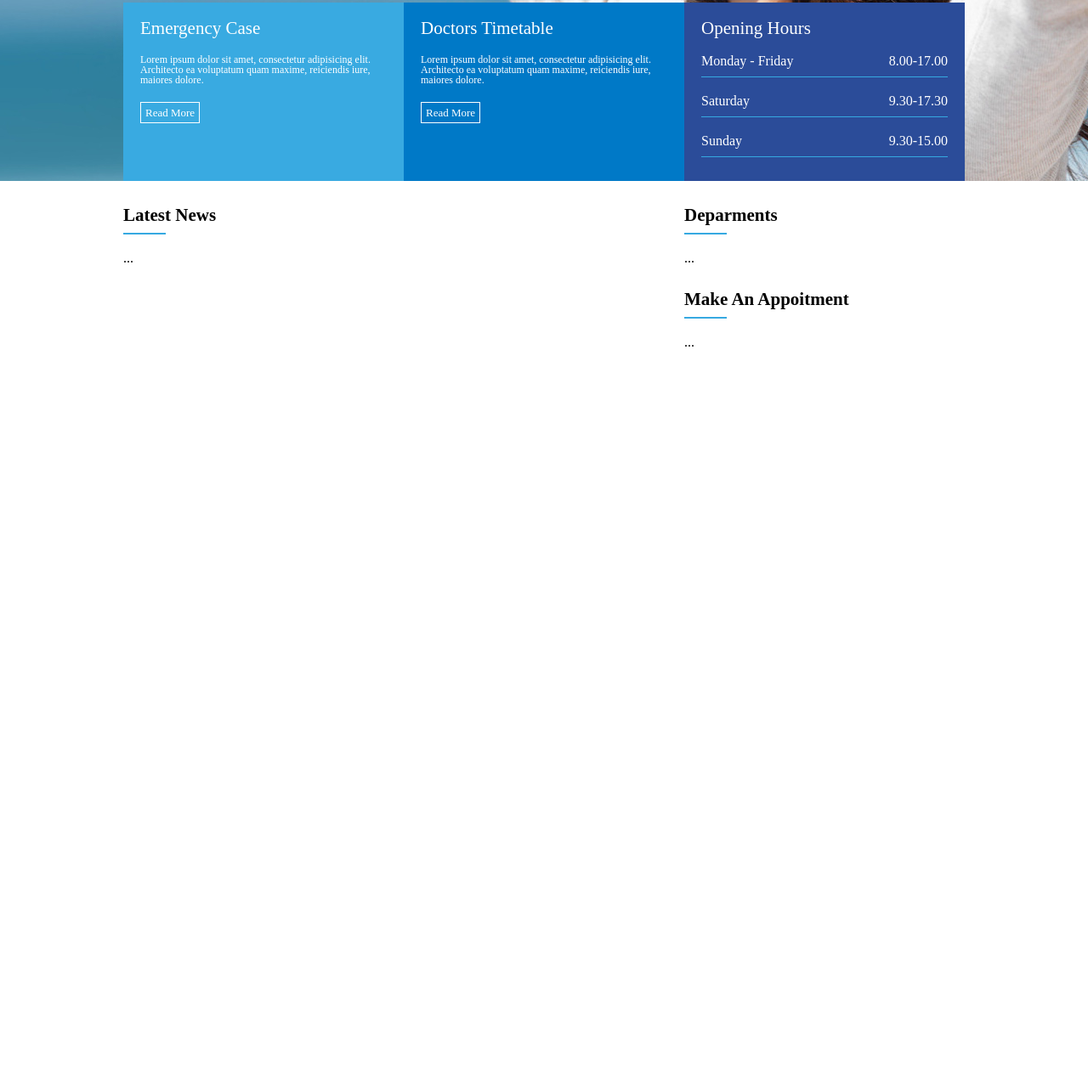
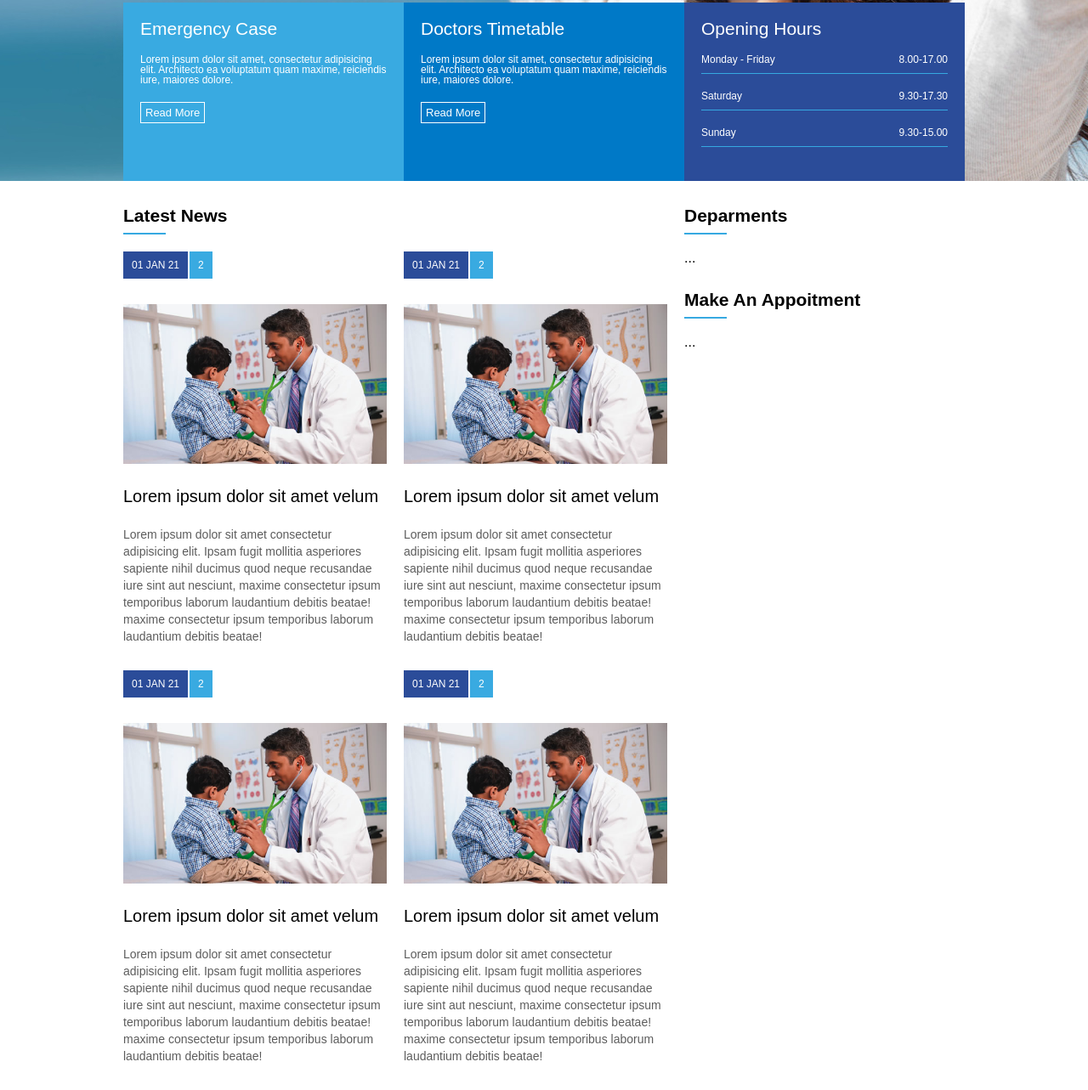
Before and after one commit to gupessoa/flexbox-medicenter, a plain HTML site: page index.html in a window 1280 px wide. Shown: the part 577-1860 px from the top of the page at 85% size. Before the commit the page ends 988 px from the top, so only its background shows below. Drawn offline with Linux system fonts and the light colour scheme.

Commit message:
Criando a area de conteudo principal da página (Content), onde ficam os artigos do site

```diff
--- a/_cdn/css/style.css
+++ b/_cdn/css/style.css
@@ -1,5 +1,5 @@
 /* Geral */
-*{
+html{
     font-family: Arial, Helvetica, sans-serif;
 }
 /* HEADER */
@@ -114,6 +114,7 @@ nav a:hover{
     padding-bottom: 10px;
     margin-bottom: 20px;
     border-bottom: 1px solid #36a9e1;
+    font-size: 12px;
 }
 .content{
     display: flex;
@@ -140,3 +141,51 @@ nav a:hover{
     background-color: #36a9e1;
     margin-top: 10px;
 }
+.flex{
+    display: flex;
+    flex-wrap: wrap;
+}
+article{
+    flex: 1;
+    min-width: 300px;
+    margin-right: 20px;
+}
+article a {
+    text-decoration: none;
+}
+article .news_data{
+    display: flex;
+}
+article .news_posted_at{
+    background-color: #2b4c99;
+    color: #FFFFFF;
+    font-size: 12px;
+    padding: 10px;
+    margin-right: 2px;
+}
+article .news_comments{
+    background-color: #39aae1;
+    color: #FFFFFF;
+    font-size: 12px;
+    padding: 10px;
+}
+article .news_thumbnail{
+    margin-top: 30px;
+}
+article .news_thumbnail img{
+    width: 100%;
+    height: auto;
+}
+article .news_title{
+    margin-top: 25px;
+    margin-bottom: 25px;
+    color: #000000;
+    font-size: 20px;
+}
+
+article .news_resume{
+    color: #5c5c5c;
+    line-height: 20px;
+    font-size: 14px;
+    margin-bottom: 30px;
+}
--- a/index.html
+++ b/index.html
@@ -78,8 +78,75 @@
                             <div class="widget_title_text">Latest News</div>
                             <div class="widget_title_bar"></div>
                         </div>
-                        <div class="widget_body">
-                            ...
+                        <div class="widget_body flex">
+                            <article>
+                                <a href="#">
+                                    <div class="news_data">
+                                        <div class="news_posted_at">01 JAN 21</div>
+                                        <div class="news_comments">2</div>
+                                    </div>
+                                    <div class="news_thumbnail">
+                                        <img src="_assets/images/dr.jpg" alt="">
+                                    </div>
+                                    <div class="news_title">
+                                        Lorem ipsum dolor sit amet velum
+                                    </div>
+                                    <div class="news_resume">
+                                        Lorem ipsum dolor sit amet consectetur adipisicing elit. Ipsam fugit mollitia asperiores sapiente nihil ducimus quod neque recusandae iure sint aut nesciunt, maxime consectetur ipsum temporibus laborum laudantium debitis beatae! maxime consectetur ipsum temporibus laborum laudantium debitis beatae!
+                                    </div>
+                                </a>
+                            </article>
+                            <article>
+                                <a href="#">
+                                    <div class="news_data">
+                                        <div class="news_posted_at">01 JAN 21</div>
+                                        <div class="news_comments">2</div>
+                                    </div>
+                                    <div class="news_thumbnail">
+                                        <img src="_assets/images/dr.jpg" alt="">
+                                    </div>
+                                    <div class="news_title">
+                                        Lorem ipsum dolor sit amet velum
+                                    </div>
+                                    <div class="news_resume">
+                                        Lorem ipsum dolor sit amet consectetur adipisicing elit. Ipsam fugit mollitia asperiores sapiente nihil ducimus quod neque recusandae iure sint aut nesciunt, maxime consectetur ipsum temporibus laborum laudantium debitis beatae! maxime consectetur ipsum temporibus laborum laudantium debitis beatae!
+                                    </div>
+                                </a>
+                            </article>
+                            <article>
+                                <a href="#">
+                                    <div class="news_data">
+                                        <div class="news_posted_at">01 JAN 21</div>
+                                        <div class="news_comments">2</div>
+                                    </div>
+                                    <div class="news_thumbnail">
+                                        <img src="_assets/images/dr.jpg" alt="">
+                                    </div>
+                                    <div class="news_title">
+                                        Lorem ipsum dolor sit amet velum
+                                    </div>
+                                    <div class="news_resume">
+                                        Lorem ipsum dolor sit amet consectetur adipisicing elit. Ipsam fugit mollitia asperiores sapiente nihil ducimus quod neque recusandae iure sint aut nesciunt, maxime consectetur ipsum temporibus laborum laudantium debitis beatae! maxime consectetur ipsum temporibus laborum laudantium debitis beatae!
+                                    </div>
+                                </a>
+                            </article>
+                            <article>
+                                <a href="#">
+                                    <div class="news_data">
+                                        <div class="news_posted_at">01 JAN 21</div>
+                                        <div class="news_comments">2</div>
+                                    </div>
+                                    <div class="news_thumbnail">
+                                        <img src="_assets/images/dr.jpg" alt="">
+                                    </div>
+                                    <div class="news_title">
+                                        Lorem ipsum dolor sit amet velum
+                                    </div>
+                                    <div class="news_resume">
+                                        Lorem ipsum dolor sit amet consectetur adipisicing elit. Ipsam fugit mollitia asperiores sapiente nihil ducimus quod neque recusandae iure sint aut nesciunt, maxime consectetur ipsum temporibus laborum laudantium debitis beatae! maxime consectetur ipsum temporibus laborum laudantium debitis beatae!
+                                    </div>
+                                </a>
+                            </article>
                         </div>
                     </div>
                 </section>
```
Also changed, not shown: _assets/images/dr.jpg (added).
